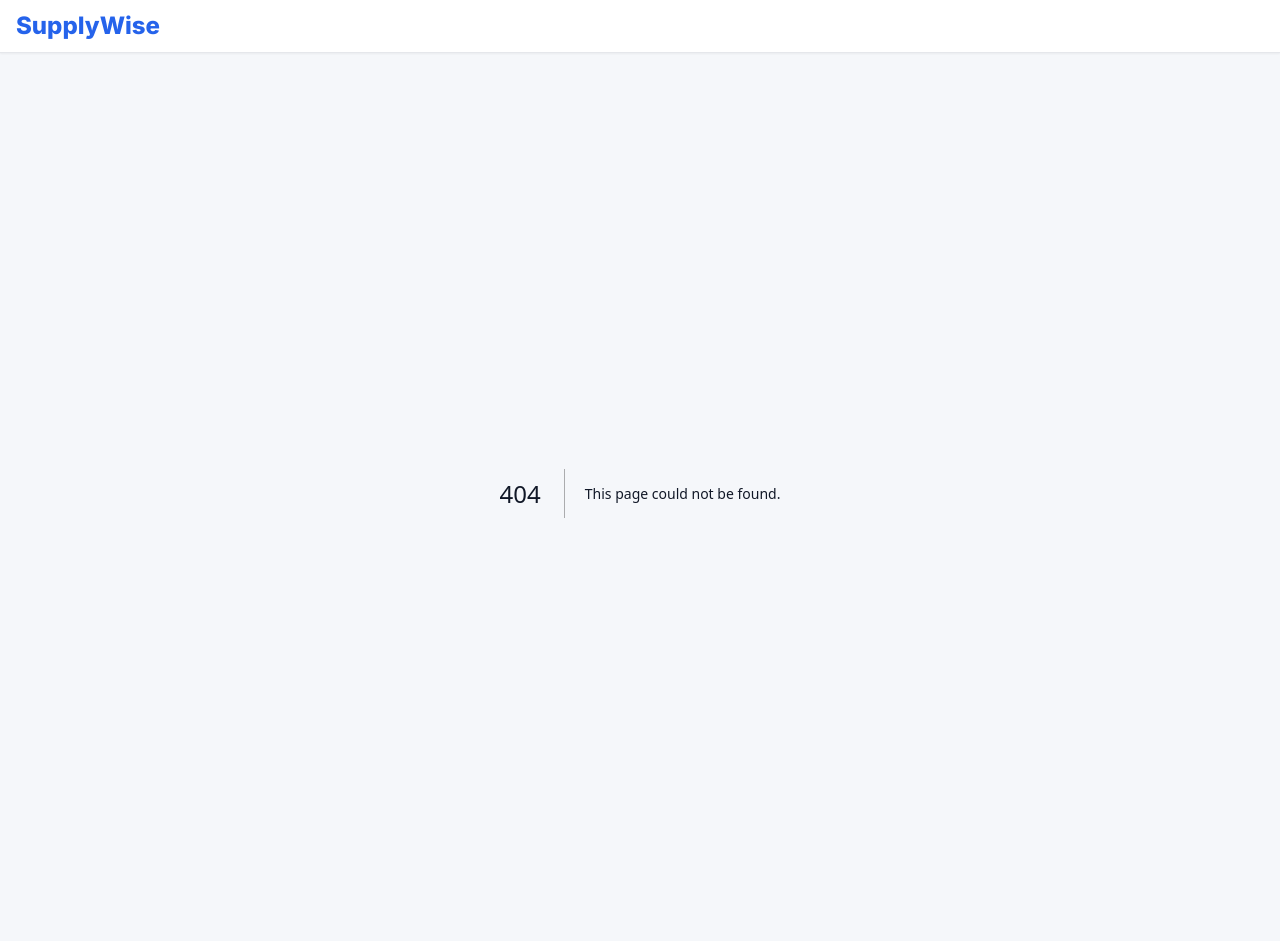
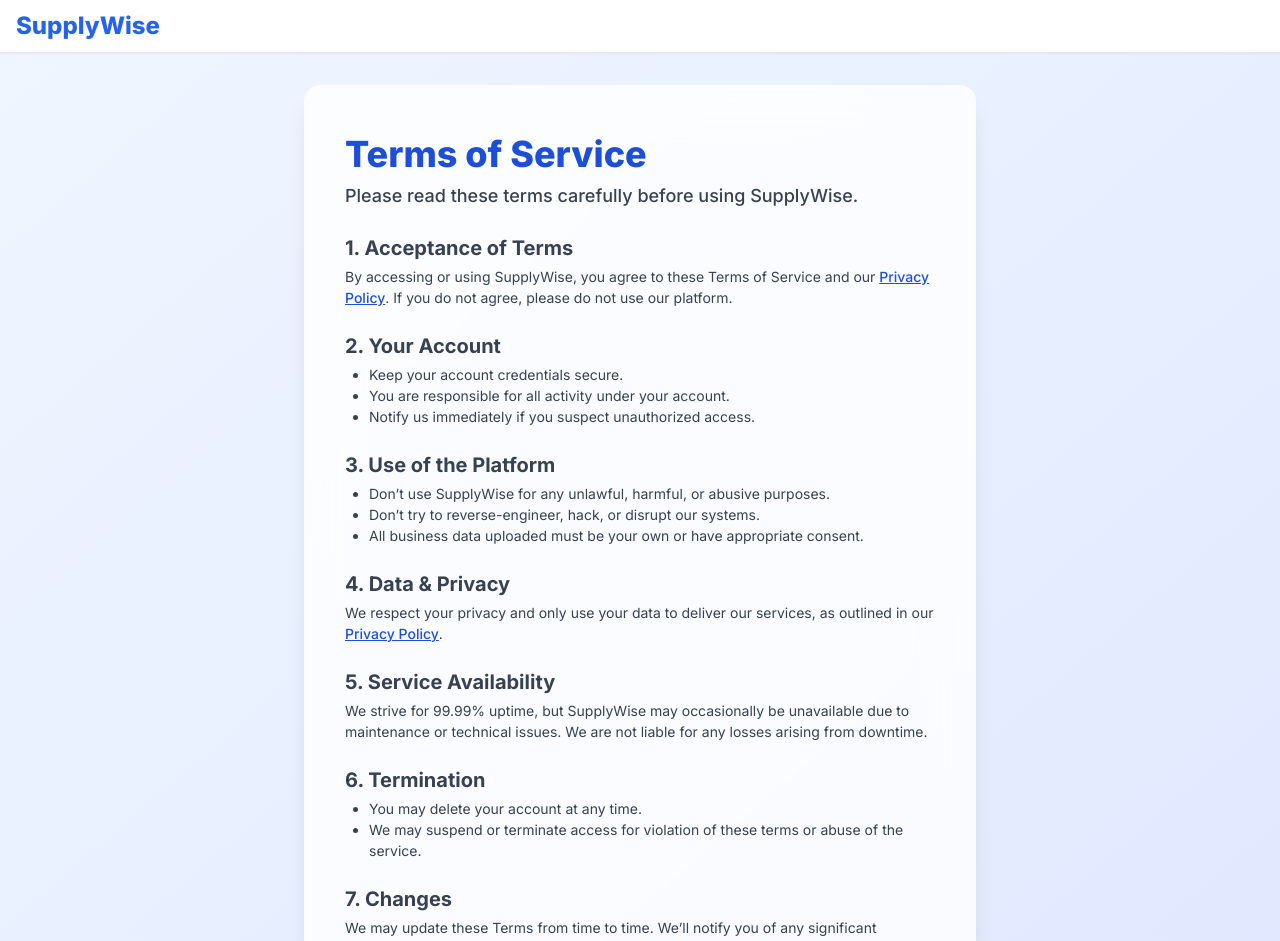
Before and after one commit to vcovelli/sc-dash, a Next.js app in the folder frontend/: page /terms in a window 1280 px wide. Before the commit this address had no page. Shown: the top 941 px of the page. Built offline with nearby package versions, Linux system fonts and the light colour scheme.

Commit message:
Added 'terms' and 'privacy' pages, made other small frontend updates.

```diff
--- /dev/null
+++ b/frontend/app/(authenticated)/privacy/page.tsx
@@ -0,0 +1,81 @@
+// app/(authenticated)/privacy/page.tsx
+
+"use client";
+import Link from "next/link";
+
+export default function PrivacyPolicyPage() {
+  return (
+    <section
+      className="
+        min-h-screen w-full flex items-center justify-center
+        bg-gradient-to-br from-blue-50 to-indigo-100 dark:from-gray-900 dark:to-gray-950
+        transition-colors duration-500
+        px-2 sm:px-4 py-8
+      "
+      style={{ fontSize: "var(--body)" }}
+    >
+      <div className="w-full max-w-2xl bg-white/80 dark:bg-gray-900/90 rounded-2xl shadow-xl border border-white/20 dark:border-gray-900/30 px-6 py-8 sm:px-10 sm:py-12 backdrop-blur-xl">
+        <h1 className="text-3xl sm:text-4xl font-extrabold text-blue-700 dark:text-blue-300 mb-2">
+          Privacy Policy
+        </h1>
+        <p className="text-gray-700 dark:text-gray-200 mb-6 text-lg font-medium">
+          Your trust means everything to us.
+        </p>
+
+        <div className="space-y-6 text-gray-700 dark:text-gray-200">
+          <div>
+            <h2 className="font-bold text-xl mb-1">Who We Are</h2>
+            <p>
+              <b>SupplyWise</b> is your trusted analytics partner. We help modern businesses organize, analyze, and forecast their supply chain and operational data. We never sell your data. Our only goal is to help you make better, data-driven decisions.
+            </p>
+          </div>
+          <div>
+            <h2 className="font-bold text-xl mb-1">What We Collect</h2>
+            <ul className="list-disc ml-6">
+              <li>Your account information (name, email, company)</li>
+              <li>Uploaded business data (e.g., orders, inventory, analytics)</li>
+              <li>Usage analytics (only to improve the product)</li>
+            </ul>
+          </div>
+          <div>
+            <h2 className="font-bold text-xl mb-1">How We Use Your Data</h2>
+            <ul className="list-disc ml-6">
+              <li>To deliver and improve our platform’s features</li>
+              <li>To provide analytics and forecasting</li>
+              <li>To respond to your support requests</li>
+              <li>
+                <span className="font-semibold text-green-600 dark:text-green-300">
+                  Never for advertising, never sold to third parties.
+                </span>
+              </li>
+            </ul>
+          </div>
+          <div>
+            <h2 className="font-bold text-xl mb-1">Your Rights</h2>
+            <ul className="list-disc ml-6">
+              <li>Access or delete your data at any time</li>
+              <li>Export your data in standard formats</li>
+              <li>Contact support with any questions</li>
+            </ul>
+          </div>
+          <div>
+            <h2 className="font-bold text-xl mb-1">Security</h2>
+            <p>
+              All data is encrypted in transit and at rest. We use modern security practices and never share access without your permission.
+            </p>
+          </div>
+          <div>
+            <h2 className="font-bold text-xl mb-1">Contact</h2>
+            <p>
+              Have questions? <Link href="/support" className="text-blue-700 dark:text-blue-300 underline font-medium">Contact our support team</Link> any time.
+            </p>
+          </div>
+        </div>
+
+        <div className="text-xs text-gray-400 dark:text-gray-600 mt-8 text-center">
+          Last updated: {new Date().toLocaleDateString()}
+        </div>
+      </div>
+    </section>
+  );
+}
--- a/frontend/app/(authenticated)/profile/plans/pro/page.tsx
+++ b/frontend/app/(authenticated)/profile/plans/pro/page.tsx
@@ -53,7 +53,7 @@ export default function ProPlanPage() {
             />
             <FeatureCard
               icon="📦"
-              title="Better Operations"
+              title="Advanced Operations"
               items={[
                 "Smart SKU tracking",
                 "Warehouse optimization tools",
--- /dev/null
+++ b/frontend/app/(authenticated)/terms/page.tsx
@@ -0,0 +1,87 @@
+// app/(authenticated)/terms/page.tsx
+
+"use client";
+import Link from "next/link";
+
+export default function TermsOfServicePage() {
+  return (
+    <section
+      className="
+        min-h-screen w-full flex items-center justify-center
+        bg-gradient-to-br from-blue-50 to-indigo-100 dark:from-gray-900 dark:to-gray-950
+        transition-colors duration-500
+        px-2 sm:px-4 py-8
+      "
+      style={{ fontSize: "var(--body)" }}
+    >
+      <div className="w-full max-w-2xl bg-white/80 dark:bg-gray-900/90 rounded-2xl shadow-xl border border-white/20 dark:border-gray-900/30 px-6 py-8 sm:px-10 sm:py-12 backdrop-blur-xl">
+        <h1 className="text-3xl sm:text-4xl font-extrabold text-blue-700 dark:text-blue-300 mb-2">
+          Terms of Service
+        </h1>
+        <p className="text-gray-700 dark:text-gray-200 mb-6 text-lg font-medium">
+          Please read these terms carefully before using SupplyWise.
+        </p>
+
+        <div className="space-y-6 text-gray-700 dark:text-gray-200">
+          <div>
+            <h2 className="font-bold text-xl mb-1">1. Acceptance of Terms</h2>
+            <p>
+              By accessing or using SupplyWise, you agree to these Terms of Service and our <Link href="/privacy" className="text-blue-700 dark:text-blue-300 underline font-medium">Privacy Policy</Link>. If you do not agree, please do not use our platform.
+            </p>
+          </div>
+          <div>
+            <h2 className="font-bold text-xl mb-1">2. Your Account</h2>
+            <ul className="list-disc ml-6">
+              <li>Keep your account credentials secure.</li>
+              <li>You are responsible for all activity under your account.</li>
+              <li>Notify us immediately if you suspect unauthorized access.</li>
+            </ul>
+          </div>
+          <div>
+            <h2 className="font-bold text-xl mb-1">3. Use of the Platform</h2>
+            <ul className="list-disc ml-6">
+              <li>Don’t use SupplyWise for any unlawful, harmful, or abusive purposes.</li>
+              <li>Don’t try to reverse-engineer, hack, or disrupt our systems.</li>
+              <li>All business data uploaded must be your own or have appropriate consent.</li>
+            </ul>
+          </div>
+          <div>
+            <h2 className="font-bold text-xl mb-1">4. Data & Privacy</h2>
+            <p>
+              We respect your privacy and only use your data to deliver our services, as outlined in our <Link href="/privacy" className="text-blue-700 dark:text-blue-300 underline font-medium">Privacy Policy</Link>.
+            </p>
+          </div>
+          <div>
+            <h2 className="font-bold text-xl mb-1">5. Service Availability</h2>
+            <p>
+              We strive for 99.99% uptime, but SupplyWise may occasionally be unavailable due to maintenance or technical issues. We are not liable for any losses arising from downtime.
+            </p>
+          </div>
+          <div>
+            <h2 className="font-bold text-xl mb-1">6. Termination</h2>
+            <ul className="list-disc ml-6">
+              <li>You may delete your account at any time.</li>
+              <li>We may suspend or terminate access for violation of these terms or abuse of the service.</li>
+            </ul>
+          </div>
+          <div>
+            <h2 className="font-bold text-xl mb-1">7. Changes</h2>
+            <p>
+              We may update these Terms from time to time. We’ll notify you of any significant changes via email or the dashboard. Continued use means acceptance of any updates.
+            </p>
+          </div>
+          <div>
+            <h2 className="font-bold text-xl mb-1">8. Contact</h2>
+            <p>
+              Questions? Reach out any time via our <Link href="/support" className="text-blue-700 dark:text-blue-300 underline font-medium">Support page</Link>.
+            </p>
+          </div>
+        </div>
+
+        <div className="text-xs text-gray-400 dark:text-gray-600 mt-8 text-center">
+          Last updated: {new Date().toLocaleDateString()}
+        </div>
+      </div>
+    </section>
+  );
+}
--- a/frontend/components/ClientLayoutWrapper.tsx
+++ b/frontend/components/ClientLayoutWrapper.tsx
@@ -5,7 +5,7 @@ import { usePathname } from "next/navigation";
 import Navbar from "@/components/Navbar";
 import Footer from "@/components/Footer";
 
-// All routes that should use the full-bleed gradient layout
+// Full-bleed dashboard-like routes (gradient BG, no page container)
 const FULL_BLEED_ROUTES = [
   "/onboarding",
   "/onboarding/setup",
@@ -19,16 +19,29 @@ const FULL_BLEED_ROUTES = [
   "/profile",
   "/uploads",
   "/analytics",
-  "/assistant"
+  "/assistant",
+  "/terms",
+  "/privacy"
 ];
 
+// You may want analytics to be footerless even if it's not a "full width" page
+const NO_FOOTER_ROUTES = [
+  "/analytics",
+  "/relational-ui",  // Covers all pages starting with "/relational"
+];
+
+// Helper to detect page layout modes
 function getLayoutMode(pathname: string) {
   const isAuthPage = pathname === "/login" || pathname === "/signup";
   const isFullBleed = FULL_BLEED_ROUTES.some(route =>
     pathname === route || pathname.startsWith(route + "/")
   );
   const isFullWidthPage = pathname.startsWith("/relational");
-  const isNoFooterPage = isFullWidthPage;
+  // Footer hidden on analytics, and all /relational pages
+  const isNoFooterPage =
+    NO_FOOTER_ROUTES.some(route =>
+      pathname === route || pathname.startsWith(route + "/")
+    );
   return { isAuthPage, isFullBleed, isFullWidthPage, isNoFooterPage };
 }
 
@@ -52,49 +65,52 @@ export default function ClientLayoutWrapper({ children }: { children: React.Reac
   const pathname = usePathname();
   const { isAuthPage, isFullBleed, isFullWidthPage, isNoFooterPage } = getLayoutMode(pathname);
 
-  // Control navbar visibility in context:
+  // Control navbar visibility in context for some (relational) pages
   const [showNavbar, setShowNavbar] = useState(true);
 
   // --- Auth page (login/signup) ---
   if (isAuthPage) return <>{children}</>;
 
-  // --- Full-bleed gradient pages (welcome, onboarding, dashboard, etc.) ---
+  // --- Full-bleed dashboard/analytics ---
   if (isFullBleed) {
     return (
-      <div className="flex flex-col min-h-screen w-full
-        bg-gradient-to-br from-blue-50 to-indigo-100
-        dark:from-gray-900 dark:to-gray-950
-        transition-colors duration-500"
+      <div
+        className="flex flex-col min-h-screen w-full bg-gradient-to-br from-blue-50 to-indigo-100 dark:from-gray-900 dark:to-gray-950 transition-colors duration-500 overflow-hidden"
+        style={{ minHeight: "100dvh" }} // iOS mobile viewport fix
       >
         <Navbar />
-        <main className="flex-grow flex flex-col items-center justify-start w-full">
+        {/* Only the main area (not the entire page) should be scrollable */}
+        <main className="flex-1 flex flex-col w-full overflow-hidden">
+          {/* Children (ex: AnalyticsWorkspaceLayout) should handle their own internal scroll */}
           {children}
         </main>
+        {/* Hide footer on analytics and any no-footer pages */}
         {!isNoFooterPage && <Footer />}
       </div>
     );
   }
 
-  // --- Data grid (relational) pages: use context for Navbar ---
+  // --- Full-width data grid pages (/relational), custom navbar context ---
   if (isFullWidthPage) {
     return (
       <NavbarVisibilityContext.Provider value={{ showNavbar, setShowNavbar }}>
-        <div className="flex flex-col min-h-screen bg-white dark:bg-[#10151c] transition-colors duration-500">
+        <div className="flex flex-col min-h-screen bg-white dark:bg-[#10151c] transition-colors duration-500 overflow-hidden">
           {showNavbar && <Navbar />}
-          <main className="flex-grow overflow-hidden">{children}</main>
+          <main className="flex-1 flex flex-col w-full overflow-hidden">
+            {children}
+          </main>
+          {/* Hide footer if flagged */}
           {!isNoFooterPage && <Footer />}
         </div>
       </NavbarVisibilityContext.Provider>
     );
   }
 
-  // --- Default pages (container/boxed look) ---
+  // --- Default pages (boxed) ---
   return (
     <div className="flex flex-col min-h-screen bg-[#f5f7fa] dark:bg-[#161b22] transition-colors duration-500">
       <Navbar />
-      <main className="flex-grow container mx-auto px-4 py-10">
-        {children}
-      </main>
+      <main className="flex-grow container mx-auto px-4 py-10">{children}</main>
       {!isNoFooterPage && <Footer />}
     </div>
   );
--- a/frontend/components/Footer.tsx
+++ b/frontend/components/Footer.tsx
@@ -19,7 +19,7 @@ export default function Footer() {
             Terms
           </a>
           <a
-            href="/contact"
+            href="/onboarding/request-assist"
             className="hover:text-gray-800 dark:hover:text-gray-200 transition"
           >
             Contact
--- a/frontend/package.json
+++ b/frontend/package.json
@@ -22,7 +22,7 @@
     "clsx": "^2.1.1",
     "date-fns": "^4.1.0",
     "dotenv": "^16.5.0",
-    "framer-motion": "^12.15.0",
+    "framer-motion": "^12.16.0",
     "lucide-react": "^0.511.0",
     "next": "^15.3.1",
     "next-themes": "^0.4.6",
@@ -30,10 +30,14 @@
     "react": "^19.0.0",
     "react-day-picker": "^9.7.0",
     "react-dom": "^19.0.0",
+    "react-grid-layout": "^1.5.1",
     "react-icons": "^5.5.0",
+    "react-resizable": "^3.0.5",
     "react-toastify": "^11.0.5",
     "react-window": "^1.8.11",
+    "recharts": "^2.15.3",
     "uuid": "^11.1.0",
+    "zustand": "^5.0.5",
     "zxcvbn": "^4.4.2"
   },
   "devDependencies": {
```
Also changed, not shown: 1 other file (tests, documents, lock files or other folders).
